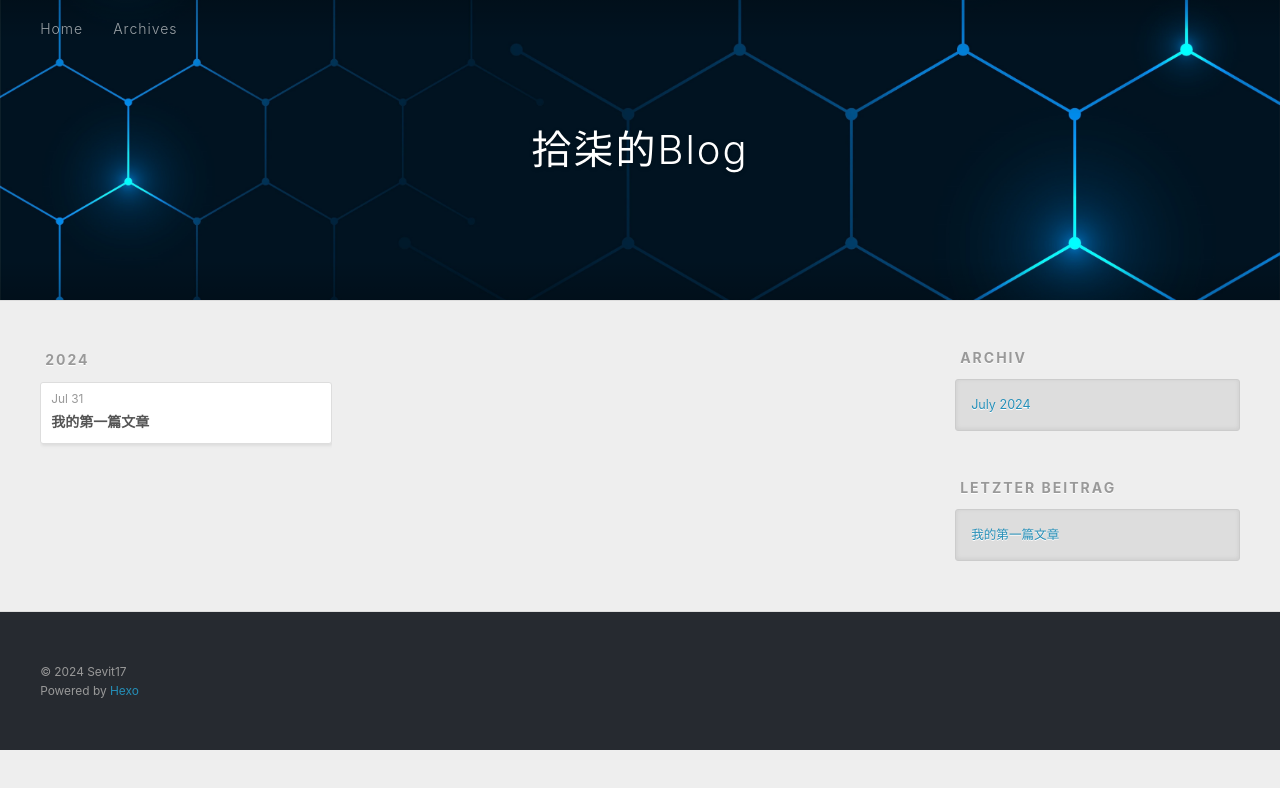
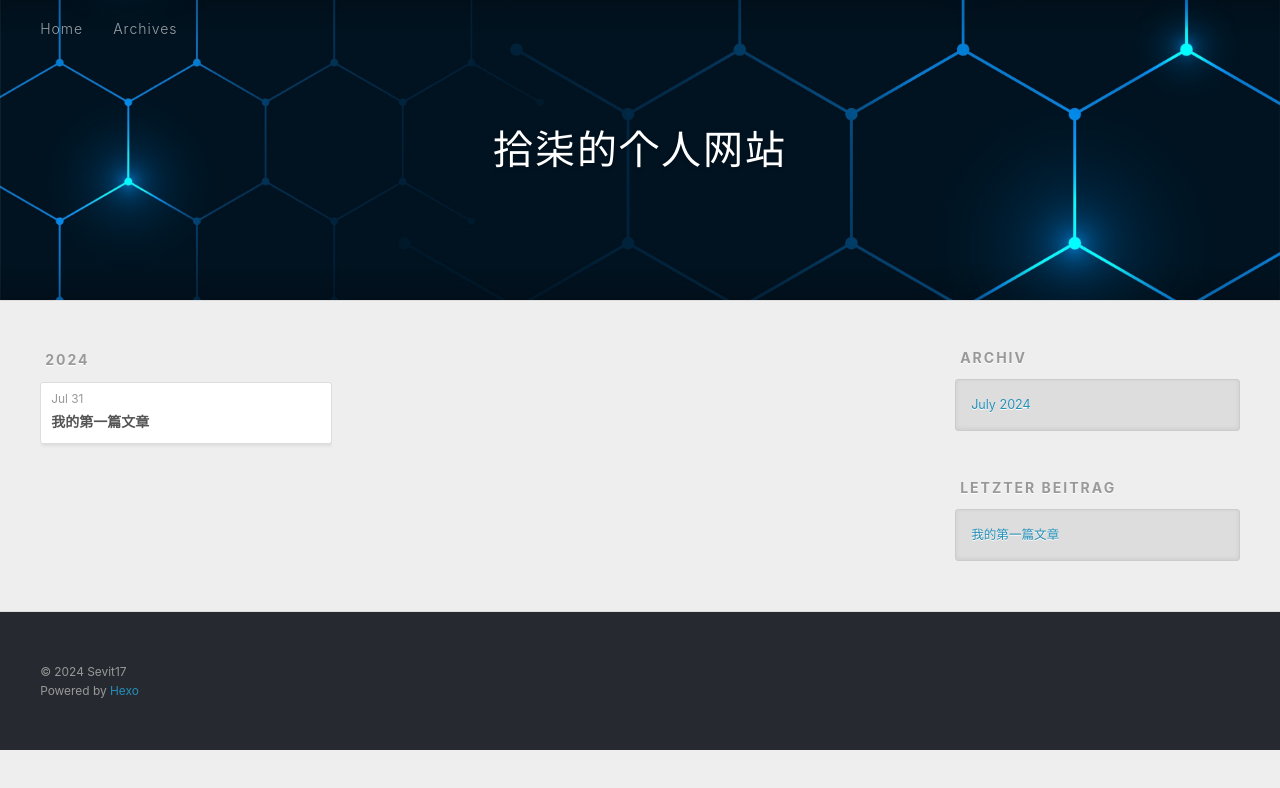
Before and after one commit to Sevit17/Sevit17.github.io, a plain HTML site: page archives/2024/07/index.html in a window 1280 px wide. Drawn offline with Linux system fonts and the light colour scheme.

Commit message:
Add files via upload

```diff
--- a/archives/2024/07/index.html
+++ b/archives/2024/07/index.html
@@ -4,17 +4,17 @@
   <meta charset="utf-8">
 
 
-  <title>Archiv: 2024/7 | 拾柒的Blog</title>
+  <title>Archiv: 2024/7 | 拾柒的个人网站</title>
   <meta name="viewport" content="width=device-width, initial-scale=1, shrink-to-fit=no">
   <meta property="og:type" content="website">
-<meta property="og:title" content="拾柒的Blog">
+<meta property="og:title" content="拾柒的个人网站">
 <meta property="og:url" content="http://example.com/archives/2024/07/index.html">
-<meta property="og:site_name" content="拾柒的Blog">
+<meta property="og:site_name" content="拾柒的个人网站">
 <meta property="og:locale">
 <meta property="article:author" content="Sevit17">
 <meta name="twitter:card" content="summary">
 
-    <link rel="alternate" href="/atom.xml" title="拾柒的Blog" type="application/atom+xml">
+    <link rel="alternate" href="/atom.xml" title="拾柒的个人网站" type="application/atom+xml">
 
 
     <link rel="shortcut icon" href="/favicon.png">
@@ -39,7 +39,7 @@
   <div id="header-outer" class="outer">
     <div id="header-title" class="inner">
       <h1 id="logo-wrap">
-        <a href="/" id="logo">拾柒的Blog</a>
+        <a href="/" id="logo">拾柒的个人网站</a>
       </h1>
 
     </div>
```
Also changed, not shown: 2024/07/31/我的第一篇文章/index.html (+4 -4 lines), archives/2024/index.html (+5 -5 lines), archives/index.html (+5 -5 lines), index.html (+5 -5 lines).
